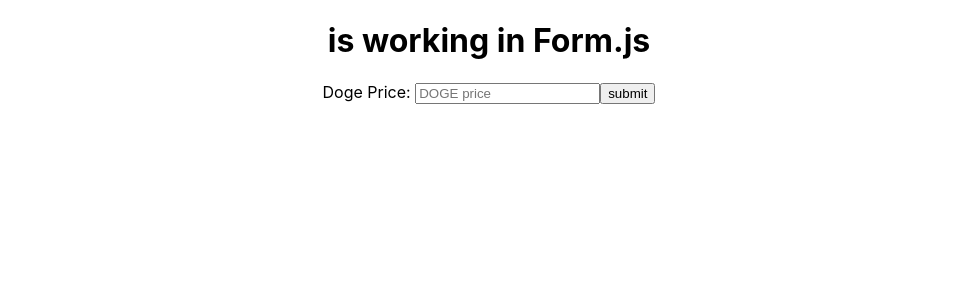
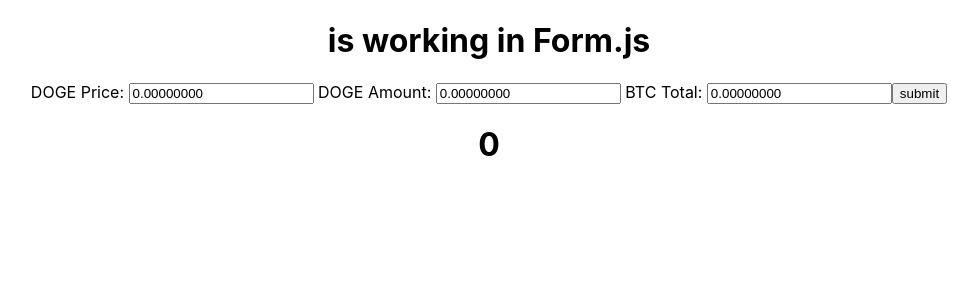
Before and after one commit to nomadic4life/CryptoTrader, a React (Create React App) app in the folder trade-crypto/: page / in a window 1280 px wide. Shown: the top 300 px of the page, without its empty margins (151-1129 px from the left). Built offline with nearby package versions, Linux system fonts and the light colour scheme; the HTML template or start-up script is replaced by a standard one.

Commit message:
did something interesting with inputs

```diff
--- a/trade-crypto/src/App.js
+++ b/trade-crypto/src/App.js
@@ -5,23 +5,34 @@
 class App extends Component {
 
   state = {
-    dogePrice: '',
+    dogePrice: null,
+    btcPrice: null,
+    dogeQuantity: null,
+    amount: null,  // doge
+    price: null,  // btc
+    sum: null,  // btc
+    fee: null,  // btc
+    total: null,  // btc
   }
 
-  handleOnSubmit = ({dogePrice}) => {
-    console.log(dogePrice)
+  handleOnSubmit = ({dogePrice, dogeAmount, btcSum}) => {
+    console.log(dogePrice, dogeAmount, btcSum)
     this.setState({
-      dogePrice: dogePrice
+      price: dogePrice * Math.pow( 10, 8),
     })
   }
 
   render() {
+
     return (
       <div className="App">
+
         <Form
           handleOnSubmit = {this.handleOnSubmit}
         />
-        <h1>{this.state.dogePrice}</h1>
+
+        <h1>{this.state.dogePrice / Math.pow(10,8)}</h1>
+
       </div>
     );
   }
--- a/trade-crypto/src/Components/Form.js
+++ b/trade-crypto/src/Components/Form.js
@@ -3,13 +3,34 @@
 class Form extends React.Component {
 
   state = {
-    dogePrice: '',
+    dogePrice: '0.00000000',
+    dogeAmount: '0.00000000',
+    btcSum: '0.00000000',
+
   }
 
   handleOnChange = e => {
 
+    let a,b,c;
+
+    if(e.target.name === 'dogePrice') {
+      a = Number(e.target.value);
+      b = Number(this.state.dogeAmount);
+      c = a * b;
+    } else if(e.target.name === 'dogeAmount') {
+      a = Number(this.state.dogePrice);
+      b = Number(e.target.value);
+      c = a * b;
+    } else if(e.target.name === 'btcSum') {
+      a = Number(this.state.dogePrice);
+      c = Number(e.target.value);
+      b = 1/a * c;
+    }
+
     this.setState({
-      [e.target.name]: e.target.value,
+      dogePrice: a,
+      dogeAmount: b,
+      btcSum: c,
     })
   }
 
@@ -17,19 +38,43 @@
 
     return (
       <div>
+
         <h1>is working in Form.js</h1>
+
         <form onSubmit = { e => {
           e.preventDefault();
           this.props.handleOnSubmit(this.state);
         } }>
-          <label>Doge Price: </label>
+
+          <label> DOGE Price: </label>
           <input
             name = {'dogePrice'}
             value = {this.state.dogePrice}
-            placeholder = {'DOGE price'}
+            placeholder = {'0.00000001'}
+            type = "number"
             onChange = {this.handleOnChange}
           />
+
+          <label> DOGE Amount: </label>
+          <input
+            name = {'dogeAmount'}
+            value = {this.state.dogeAmount}
+            placeholder = {'0.00000001'}
+            type = "number"
+            onChange = {this.handleOnChange}
+          />
+
+          <label> BTC Total: </label>
+          <input
+            name = {'btcSum'}
+            value = {this.state.btcSum}
+            placeholder = {'0.00000001'}
+            type = "number"
+            onChange = {this.handleOnChange}
+          />
+
           <button type = {'submit'}>submit</button>
+
         </form>
       </div>
     )
```
